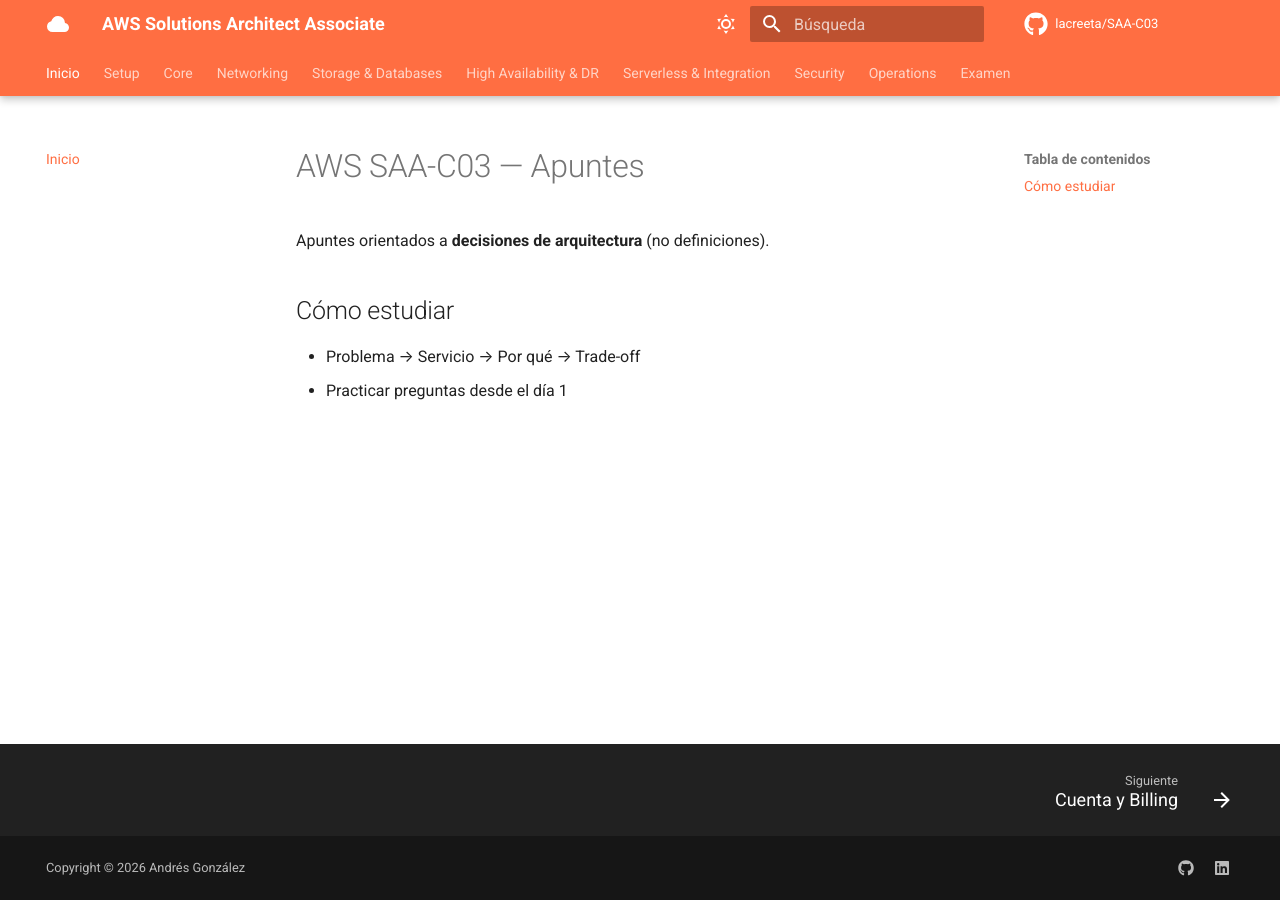
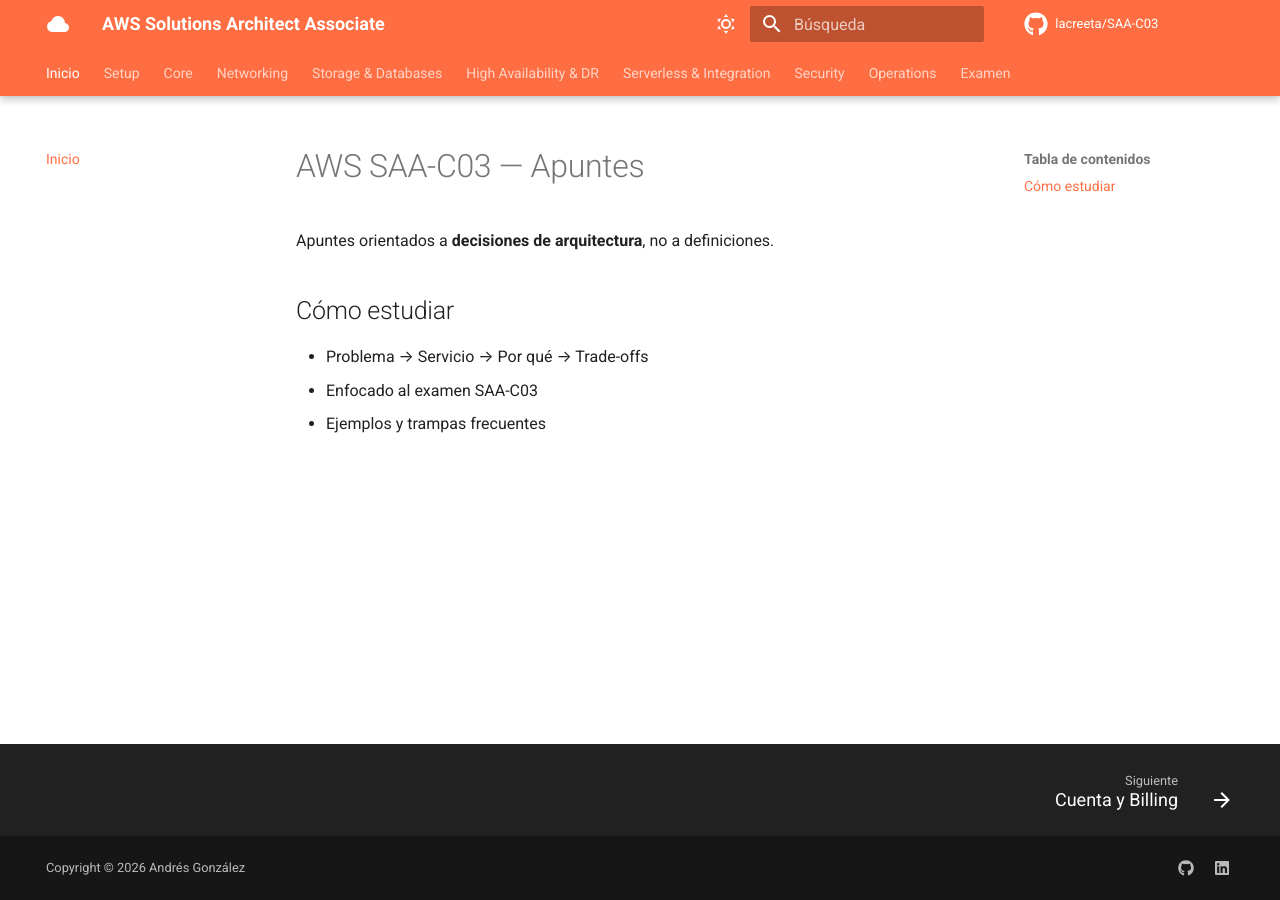
Before and after one commit to lacreeta/SAA-C03, an MkDocs documentation site: the page built from docs/index.md, in a window 1280 px wide. Built offline with MkDocs 1.6.1 and Material for MkDocs 9.7.7, drawn with Linux system fonts in a browser that asks for light colours; comment, search, counter and statistics services are not loaded.

```diff
--- a/docs/index.md
+++ b/docs/index.md
@@ -1,7 +1,8 @@
 # AWS SAA-C03 — Apuntes
 
-Apuntes orientados a **decisiones de arquitectura** (no definiciones).
+Apuntes orientados a **decisiones de arquitectura**, no a definiciones.
 
 ## Cómo estudiar
-- Problema → Servicio → Por qué → Trade-off
-- Practicar preguntas desde el día 1
+- Problema → Servicio → Por qué → Trade-offs
+- Enfocado al examen SAA-C03
+- Ejemplos y trampas frecuentes
```
Also changed, not shown: docs/01-core/ec2-lab.md (added, +16 -0 lines), docs/01-core/ec2.md (+43 -0 lines).
